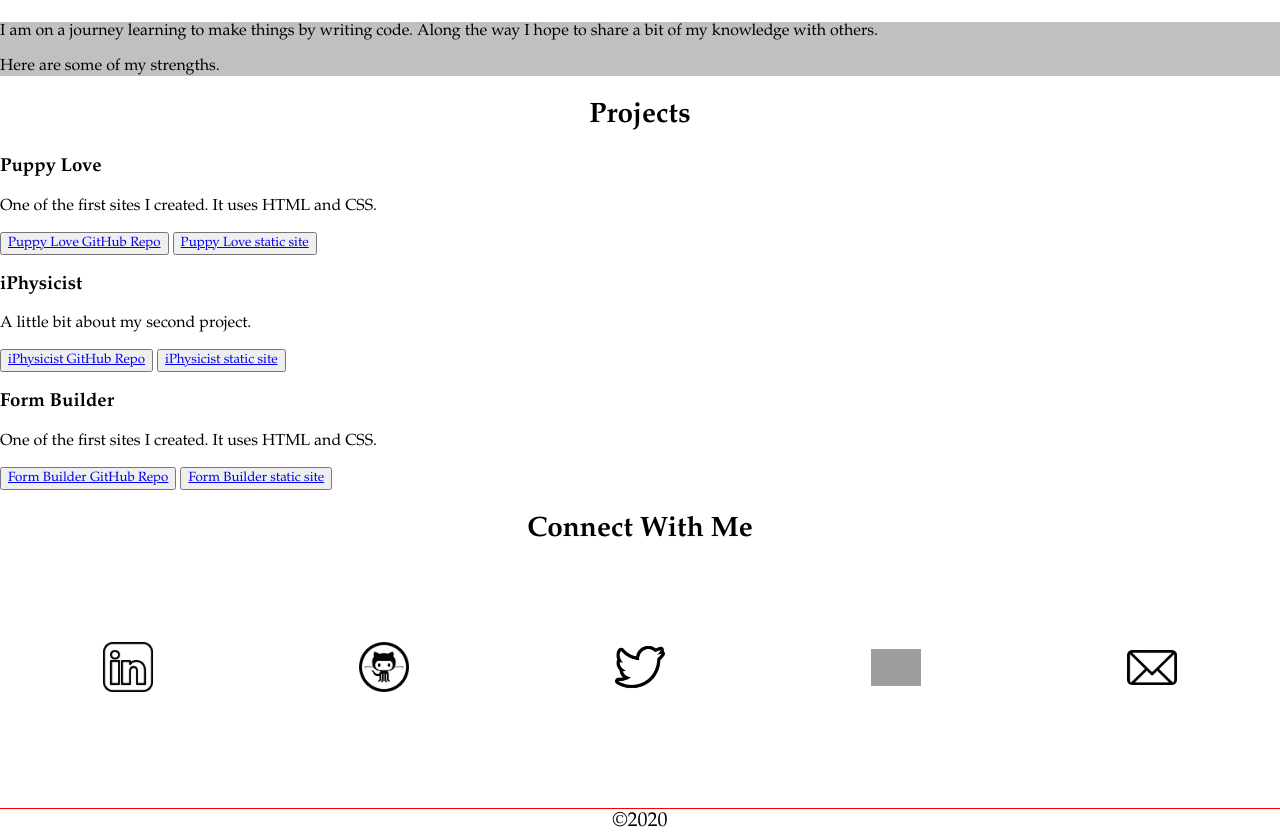
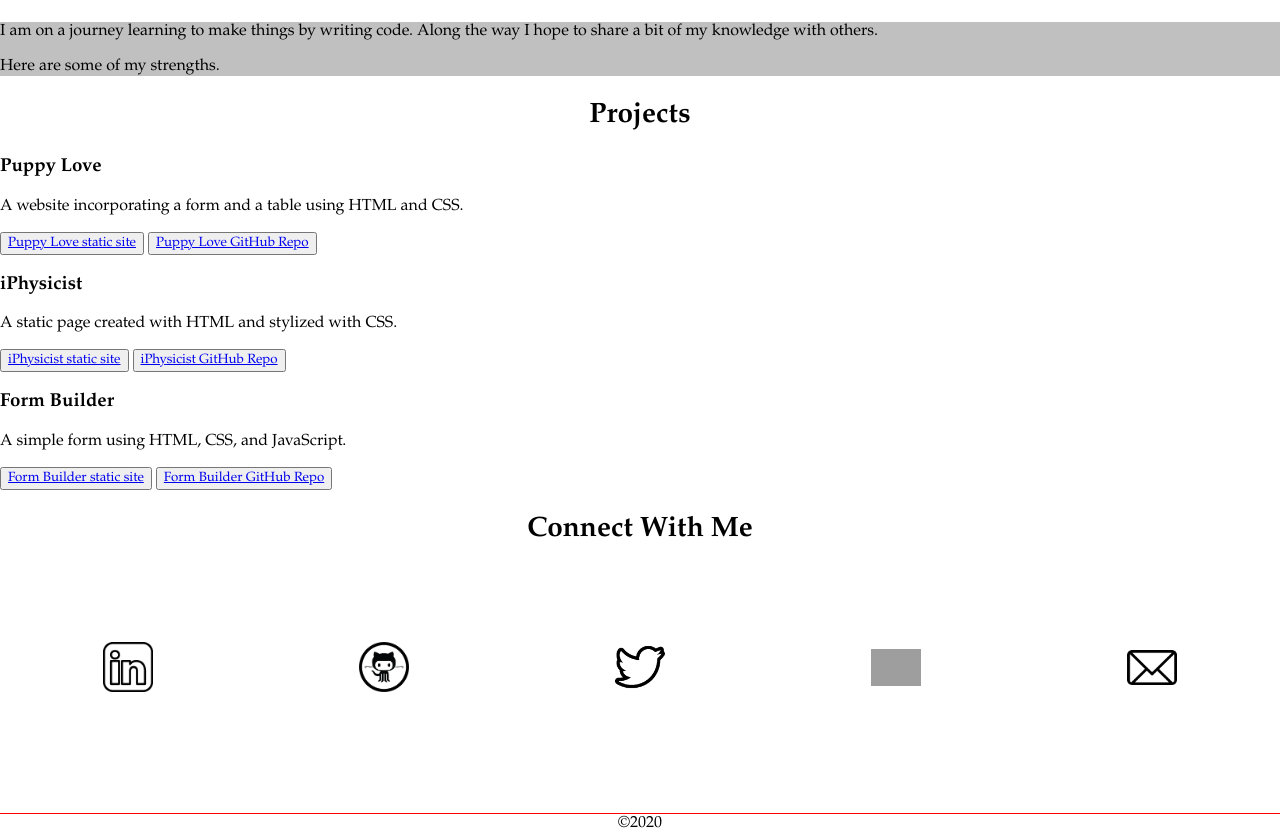
Before and after one commit to JamieBort/Portfolio-Website, a PHP site: page / in a window 1280 px wide. Shown: the part 188-1021 px from the top of the page. Run offline with PHP 8.4, Linux system fonts and the light colour scheme; grey boxes are pictures that could not be loaded.

Commit message:
Modified the index and sytles files.

```diff
--- a/index.html
+++ b/index.html
@@ -29,32 +29,32 @@
                 <div id="projects_section_div" class="section_div">
                     <div id="puppy_love_div">
                         <h3>Puppy Love</h3>
-                        <p>One of the first sites I created. It uses HTML and CSS.</p>
+                        <p>A website incorporating a form and a table using HTML and CSS.</p>
+                        <button class="project_me_button">
+                            <a href="https://jamiebort.github.io/PuppyLove/" target="_blank">Puppy Love static site</a>
+                        </button>
                         <button class="project_me_button">
                             <a href="https://github.com/JamieBort/PuppyLove" target="_blank">Puppy Love GitHub Repo</a>
-                        </button>
-                        <button class="project_me_button">
-                            <a href="https://jamiebort.github.io/PuppyLove/" target="_blank">Puppy Love static site</a>
                         </button>
                     </div>
                     <div id="iPhysicist_div">
                         <h3>iPhysicist</h3>
-                        <p>A little bit about my second project.</p>
+                        <p>A static page created with HTML and stylized with CSS.</p>
+                        <button class="project_me_button">
+                            <a href="https://jamiebort.github.io/iPhysicist-CSSLayoutFlexbox/" target="_blank">iPhysicist static site</a>
+                        </button>
                         <button class="project_me_button">
                             <a href="https://github.com/JamieBort/iPhysicist-CSSLayoutFlexbox" target="_blank">iPhysicist GitHub Repo</a>
-                        </button>
-                        <button class="project_me_button">
-                            <a href="https://jamiebort.github.io/iPhysicist-CSSLayoutFlexbox/" target="_blank">iPhysicist static site</a>
                         </button>
                     </div>
                     <div id="form_builder_div">
                         <h3>Form Builder</h3>
-                        <p>One of the first sites I created. It uses HTML and CSS.</p>
+                        <p>A simple form using HTML, CSS, and JavaScript.</p>
+                        <button class="project_me_button">
+                            <a href="https://jamiebort.github.io/FormBuilder/" target="_blank">Form Builder static site</a>
+                        </button>
                         <button class="project_me_button">
                             <a href="https://github.com/JamieBort/FormBuilder" target="_blank">Form Builder GitHub Repo</a>
-                        </button>
-                        <button class="project_me_button">
-                            <a href="https://jamiebort.github.io/FormBuilder/" target="_blank">Form Builder static site</a>
                         </button>
                     </div>
                 </div>
--- a/styles.css
+++ b/styles.css
@@ -46,7 +46,7 @@ h2{
 #copyright {
     /* border-top: 5px solid red; */
     /* background: silver; */
-    font-size: 20px;
+    /* font-size: 1em; */
 }
 
 .footer {
```
